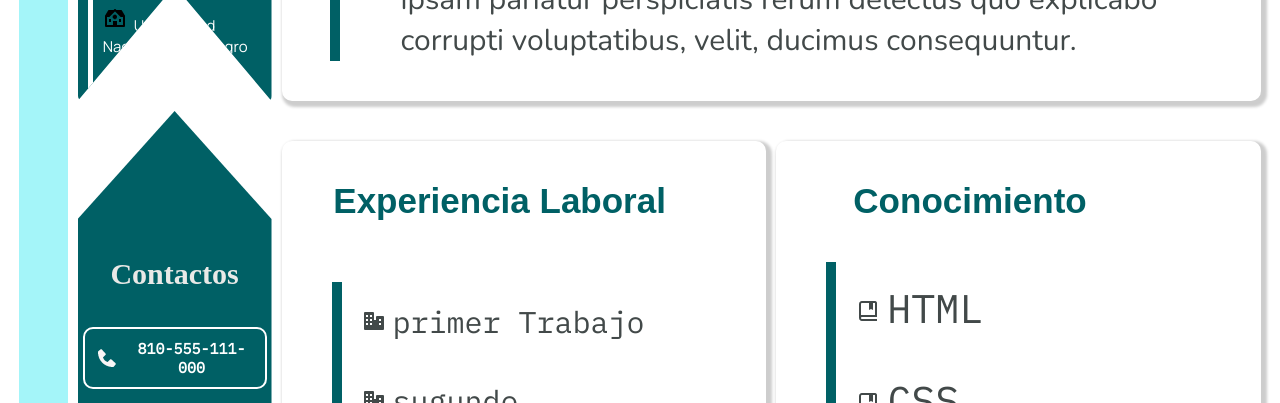
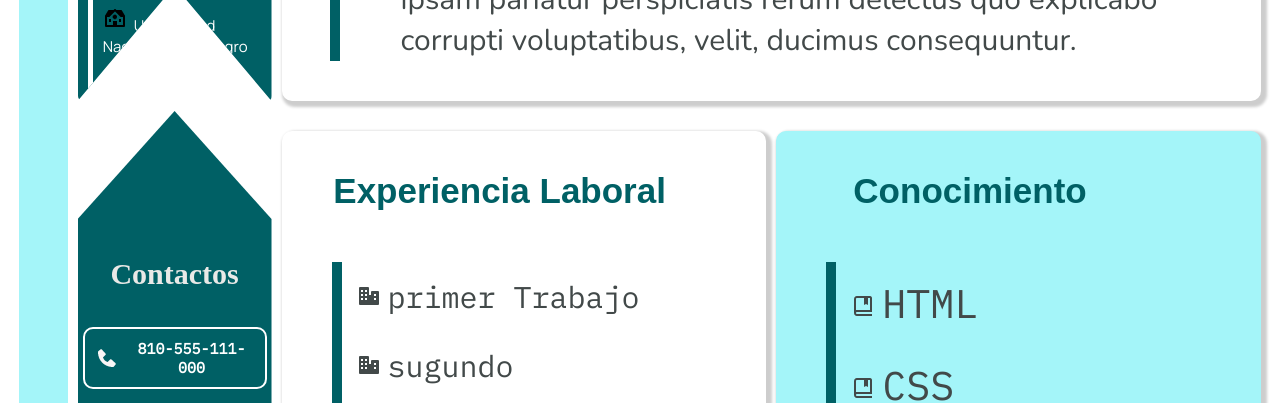
Before and after one commit to Bersatty/curriculumVitae.github.io, a website: page index.html in a window 1280 px wide. Shown: the part 590-993 px from the top of the page. Drawn offline with nearby package versions, Linux system fonts and the light colour scheme; some packages are replaced by stand-ins of ours; a web font is replaced by a local one.

Commit message:
cambio-4

```diff
--- a/index.css
+++ b/index.css
@@ -231,7 +231,6 @@ body{
     grid-column: 2/3;
     grid-row: 4/5;
     min-width: 130px;
-    height: 100%;
     background-color: #006065;
     clip-path: polygon(50% 0, 100% 17%, 100% 100%, 0 100%, 0 17%);
     border-radius: 5px;
@@ -430,15 +429,16 @@ a:link{
     grid-column: 3/4;
     grid-row: 4/5;
 
+
 }
 
 .Experiencia{
     width: 100%;
     height: 95%;
-    margin-top:30px;
+    margin-top:20px;
     box-shadow: 3px 3px 3px 3px  #CDCDCD;
     border-radius: 10px;
-    /* padding: 30px 0 60px 0 ; */
+
 
 }
 
@@ -452,7 +452,7 @@ a:link{
     font-family: 'Raleway', sans-serif;
     font-weight:700;
     color:#006065;
-    margin: 0 0 20px 0;
+    margin: 0 0 10px 0;
 
 }
 
@@ -461,7 +461,7 @@ a:link{
     width: 90%;
     height: 80%;
     list-style-image:url(icon/business-solid-24.png);
-    padding: 20px;
+    padding: 15px;
     margin-left: 50px;
     font-size: 30px;
     font-family: 'IBM Plex Mono', monospace;
@@ -476,17 +476,19 @@ a:link{
 
 /* //////////////  CONTENIDO- CONOCIMIENTO  ///////////////// */
 .contenido-2{
+
     grid-column: 4/5;
     grid-row: 4/5;
 }
 
 .conocimiento{
+    background-color: #A4F5F9;
     width: 100%;
     height: 95%;
-    margin-top:30px;
+    margin-top:20px;
     box-shadow: 3px 3px 3px 3px  #CDCDCD;
     border-radius: 10px;
-    /* padding: 30px 0 75px 0 ; */
+
 }
 
 .conocimiento h2{
@@ -499,7 +501,8 @@ a:link{
     font-family: 'Raleway', sans-serif;
     font-weight:700;
     color:#006065;
-    /* margin: 0 0 10px 0; */
+    margin: 0 0 10px 0;
+
 
 }
 
@@ -508,7 +511,7 @@ a:link{
     list-style-position: inside;
     width: 100%;
     height: 80%;
-    padding: 20px;
+    padding: 15px;
     margin-left: 50px;
     font-size: 40px;
     font-family: 'IBM Plex Mono', monospace;
```
